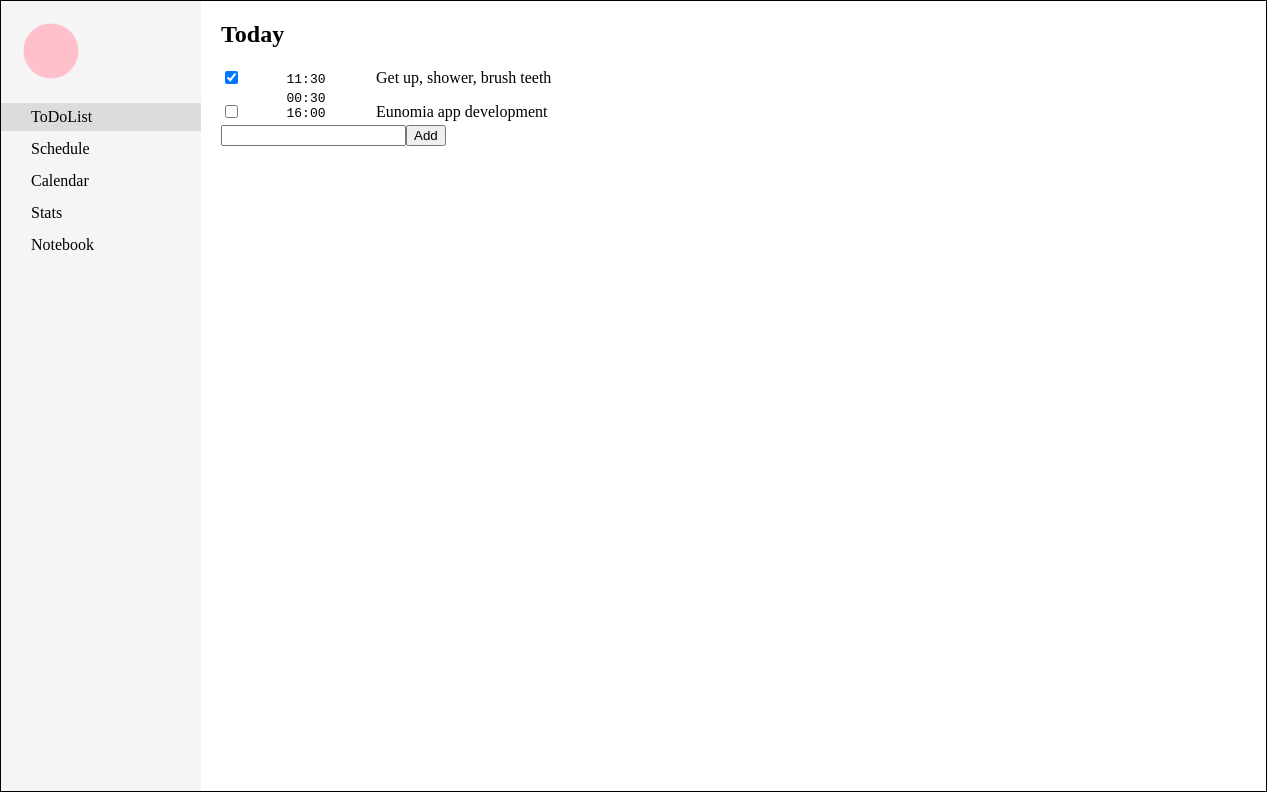
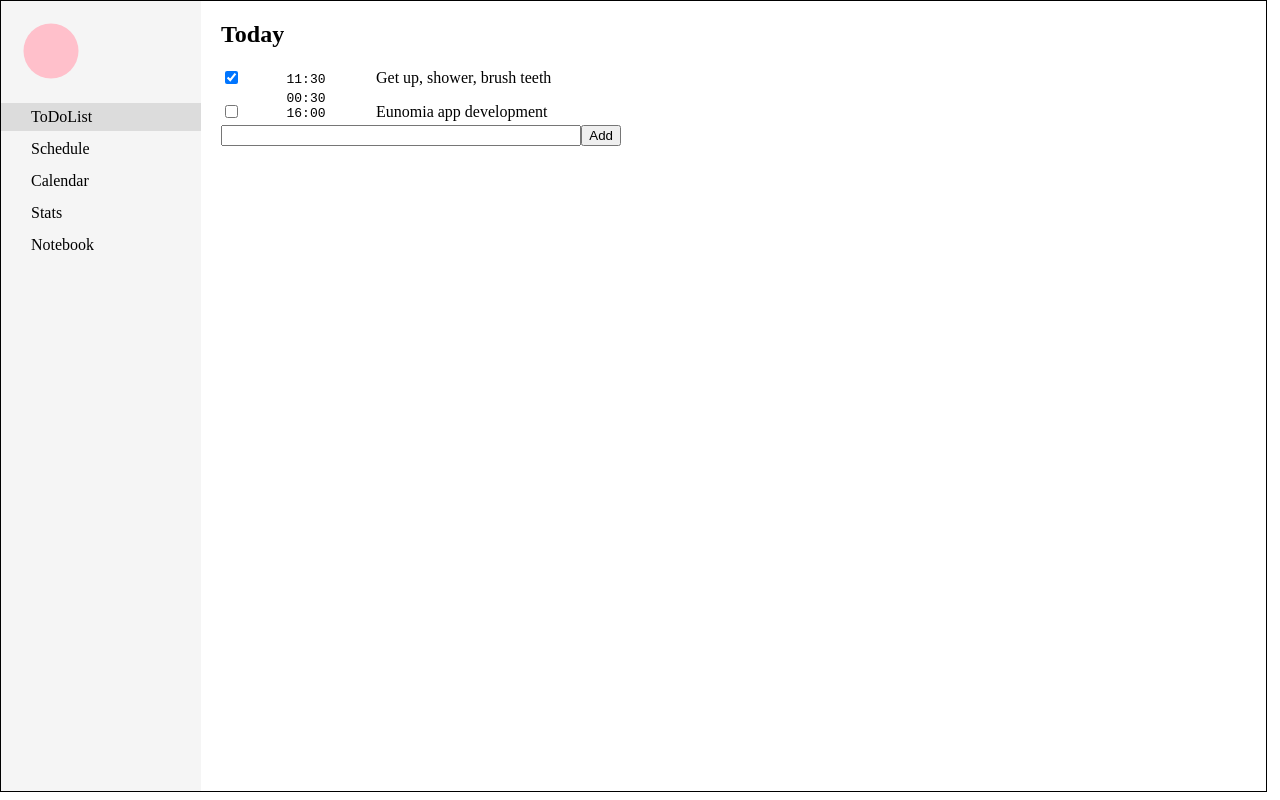
Before and after one commit to Ratioho/eunomia-web, a React (Create React App) app: page / in a window 1280 px wide. Built offline with nearby package versions, Linux system fonts and the light colour scheme.

Commit message:
feat: minor refactor

```diff
--- a/src/pages/PageMain.jsx
+++ b/src/pages/PageMain.jsx
@@ -65,6 +65,8 @@ const StyledAgendaHeader = styled.div`
 const StyledAgendaList = styled.div`
 `
 const StyledAgendaInput = styled.div`
+  display: flex;
+  width: 400px;
 `
 
 const PageTodolist = () => {
@@ -101,6 +103,7 @@ const PageTodolist = () => {
               setAgendaInput('')
             }
           }}
+          style = {{flex: 1}}
         />
         <button onClick = {() => {
           todoDispatch({type: 'append', value: agendaInput})
```
Also changed, not shown: 1 other file (tests, documents, lock files or other folders).
